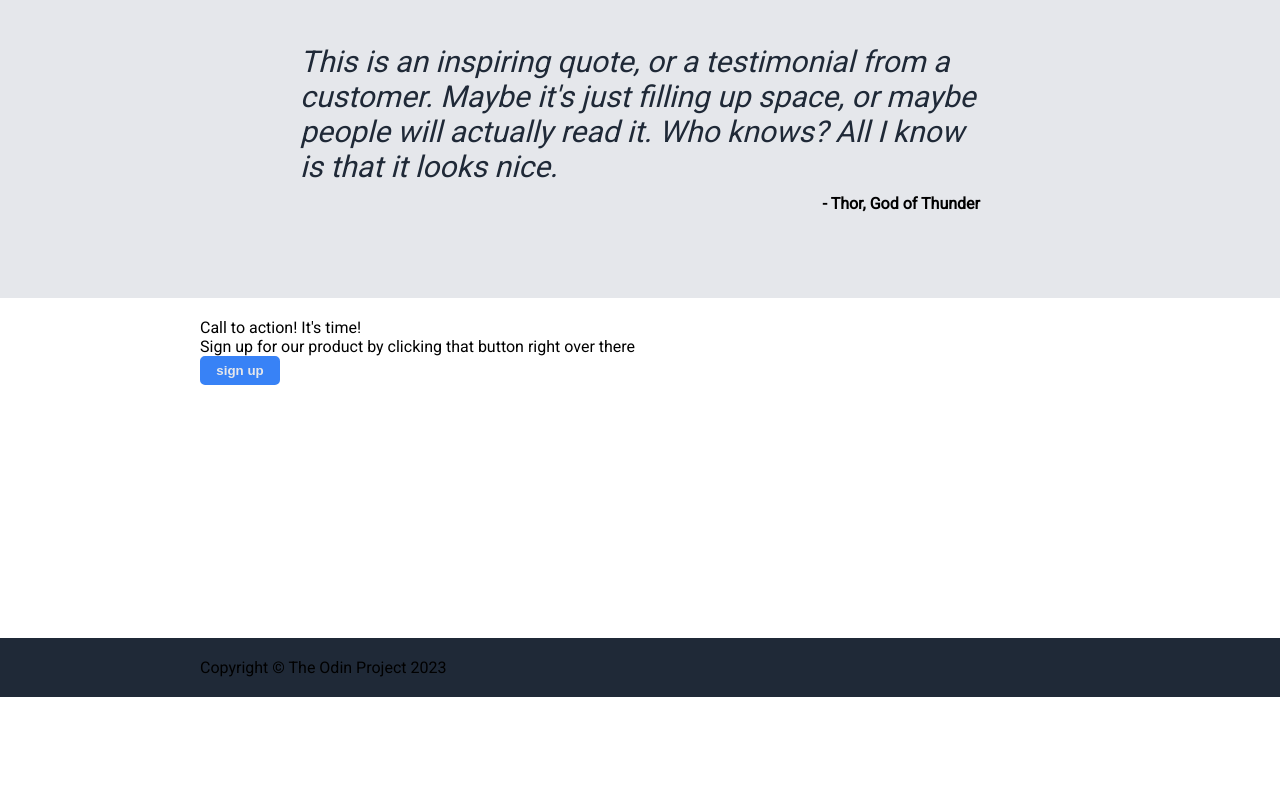
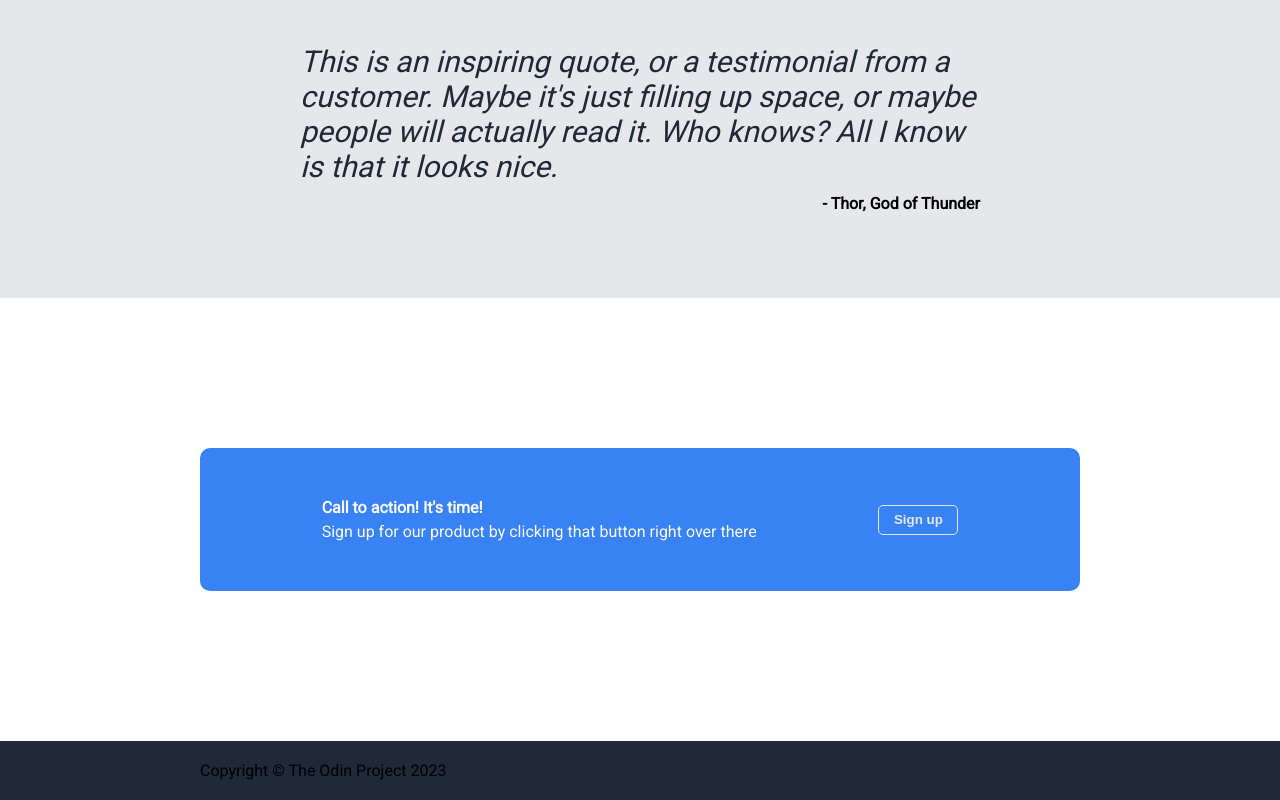
Before and after one commit to akhfirdaus07/landing-page, a plain HTML site: page index.html in a window 1280 px wide. Shown: the part 1023-1823 px from the top of the page. Before the commit the page ends 1720 px from the top, so only its background shows below. Drawn offline with Linux system fonts and the light colour scheme.

Commit message:
Style the fourth content

```diff
--- a/index.html
+++ b/index.html
@@ -58,13 +58,12 @@
             <div class="quote-title">- Thor, God of Thunder</div>
         </div>
         <div class="fourth-content">
-            <div>
+
                 <div class="left-text">
-                    <div>Call to action! It's time!</div>
+                    <div><b>Call to action! It's time!</b></div>
                     <div>Sign up for our product by clicking that button right over there</div>
                 </div>
-                <button>sign up</button>
-            </div>
+                <button>Sign up</button>
         </div>
     </div>
 
--- a/style.css
+++ b/style.css
@@ -62,8 +62,9 @@ a {
 button {
     background-color: #3882F6;
     width: 80px;
+    height: 30px;
     border-radius: 5px;
-    border: 2px solid #3882F6;
+    border: 1px solid #E5E7EB;
     color: #E5E7EB;
     padding: 5px;
     font-weight: bold;
@@ -125,8 +126,20 @@ button {
 }
 
 .fourth-content {
-    padding: 20px 200px;
-    height: 300px;
+    display: flex;
+    align-items: center;
+    justify-content: space-evenly;
+    color: #F9FAF8;
+    background-color: #3882F6;
+    margin: 150px 200px;
+    padding: 50px 0px;
+    border-radius: 10px;
+}
+
+.left-text {
+    display: flex;
+    flex-direction: column;
+    gap: 5px
 }
 
 .footer {
```
